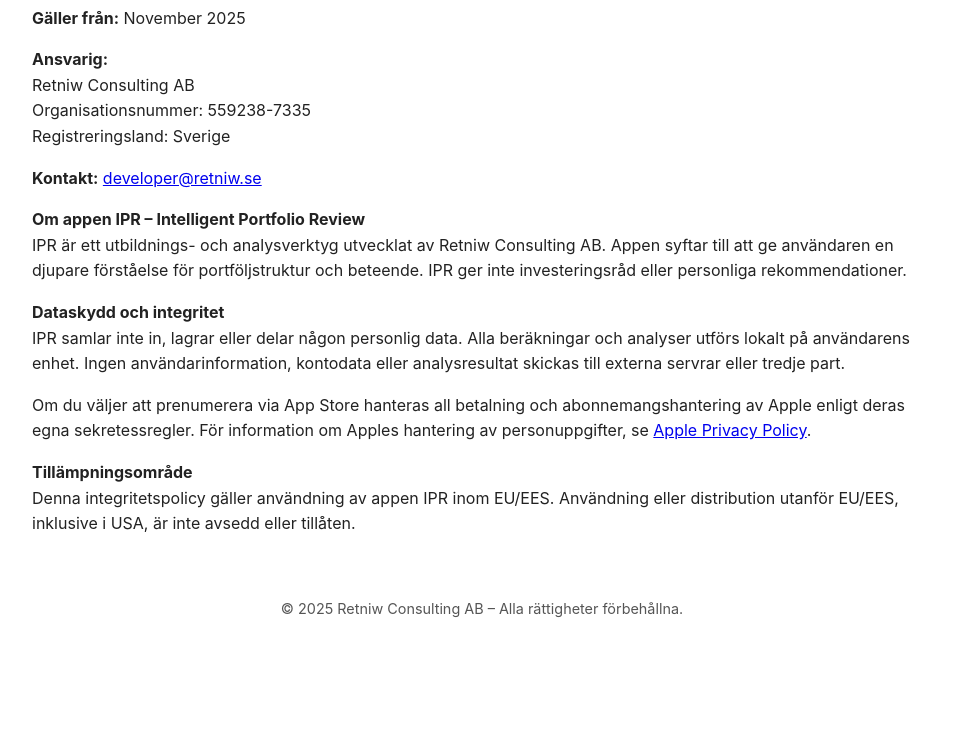
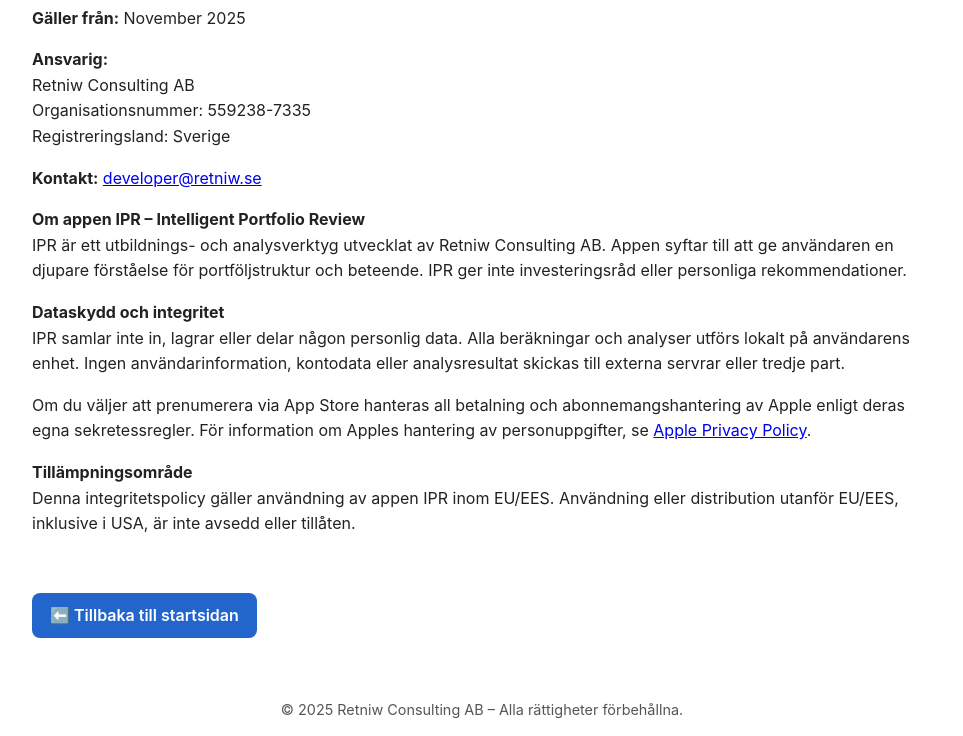
Before and after one commit to 1Retniw/1Retniw.github.io, a plain HTML site: page ipr-privacy.html in a window 1280 px wide. Shown: the part 287-1023 px from the top of the page, without its empty margins (158-1121 px from the left). Before the commit the page ends 921 px from the top, so only its background shows below. Drawn offline with Linux system fonts and the light colour scheme.

Commit message:
Update ipr-privacy.html

```diff
--- a/ipr-privacy.html
+++ b/ipr-privacy.html
@@ -38,6 +38,17 @@
     .lang-buttons button:hover { background-color: #004c99; }
     .section { margin-top: 40px; }
     .hidden { display: none; }
+    .back-button {
+      display: inline-block;
+      margin-top: 40px;
+      padding: 10px 18px;
+      background-color: #2266cc;
+      color: #fff;
+      border-radius: 8px;
+      text-decoration: none;
+      font-weight: 600;
+    }
+    .back-button:hover { background-color: #004c99; }
     footer {
       margin-top: 60px;
       font-size: 0.9em;
@@ -85,6 +96,8 @@
       Denna integritetspolicy gäller användning av appen IPR inom EU/EES.
       Användning eller distribution utanför EU/EES, inklusive i USA, är inte avsedd eller tillåten.</p>
 
+    <a class="back-button" href="index.html">⬅️ Tillbaka till startsidan</a>
+
     <footer>
       <p>© 2025 Retniw Consulting AB – Alla rättigheter förbehållna.</p>
     </footer>
@@ -120,6 +133,8 @@
       This privacy policy applies to the use of the IPR app within the EU/EEA.
       Use or distribution outside the EU/EEA, including in the United States, is not intended or permitted.</p>
 
+    <a class="back-button" href="index.html">⬅️ Back to Home</a>
+
     <footer>
       <p>© 2025 Retniw Consulting AB – All rights reserved.</p>
     </footer>
@@ -130,6 +145,7 @@
       document.getElementById('content-sv').classList.toggle('hidden', lang !== 'sv');
       document.getElementById('content-en').classList.toggle('hidden', lang !== 'en');
     }
+    // Svenska är default
     setLanguage('sv');
   </script>
 </body>
```
